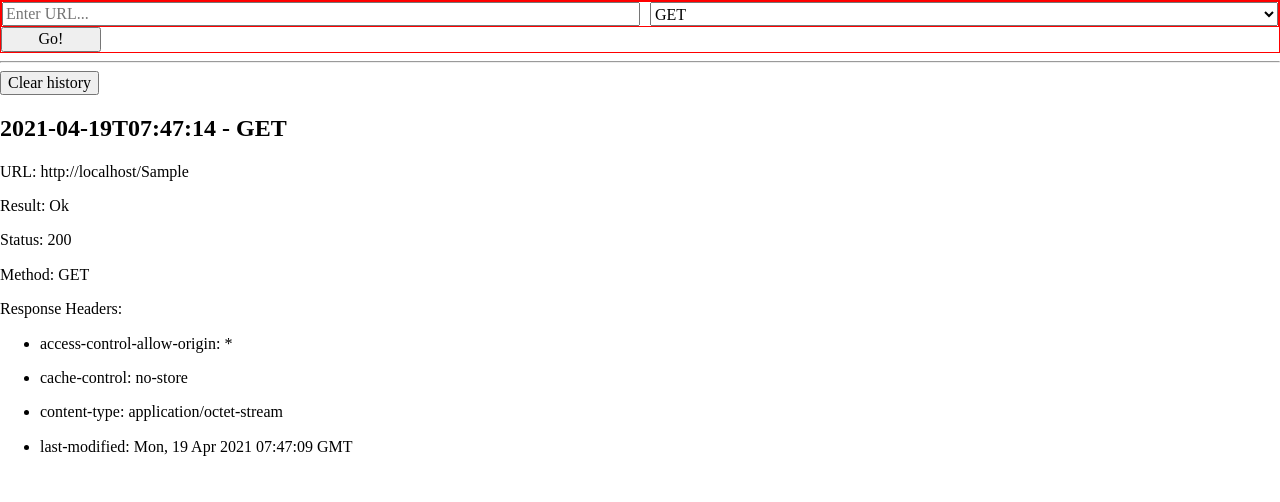
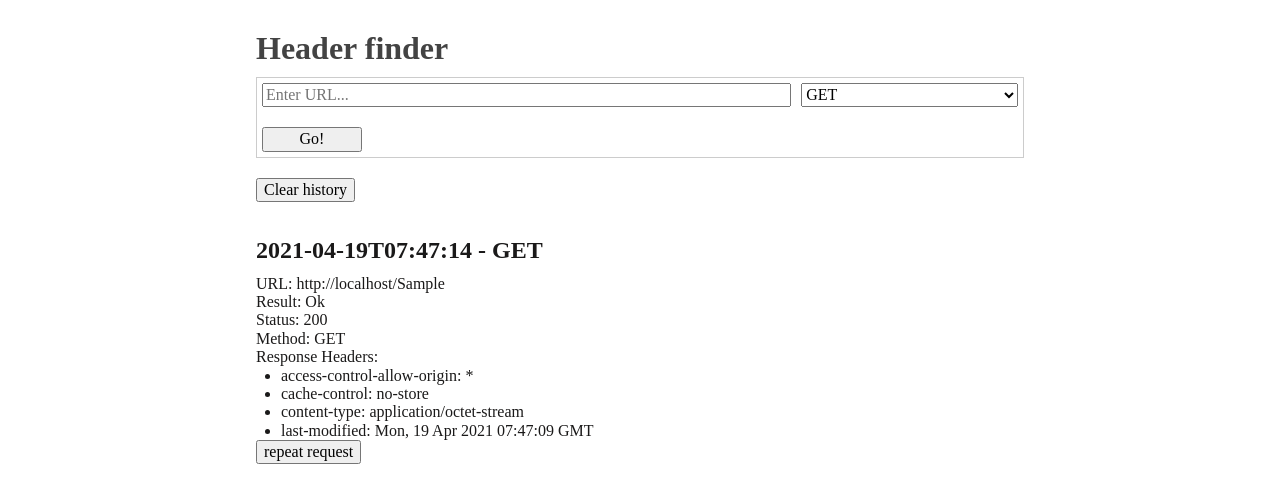
Before and after one commit to nosdmitry/itrium, a website built with webpack: page src/index.html in a window 1280 px wide. Both pictures are taken after typing "Sample" into the empty fields and a click on the button "Go!". Built offline with nearby package versions, Linux system fonts and the light colour scheme; files whose address does not match are found by name.

Commit message:
Feature: repeat request

```diff
--- a/src/block/form/form.scss
+++ b/src/block/form/form.scss
@@ -1,16 +1,19 @@
 .form {
-
+  display: grid;
+  row-gap: 20px;
+  border: 1px solid #ccc;
+  padding: 5px;
+  margin-bottom: 20px;
   &__wrap {
     display: grid;
-    grid-template-columns: 50% auto;
+    grid-template-columns: 70% auto;
     column-gap: 10px;
     row-gap: 10px;
     box-sizing: border-box;
-    border: 1px solid red;
   }
 
   &__input {
-    min-width: 100px;
+    min-width: 50px;
     width: 100%;
     box-sizing: border-box;
 
@@ -47,7 +50,7 @@
     text-align: right;
     margin: 0;
     padding: 0;
-    color: black;
+    color: #434343;
   }
 
   &__submit-button {
--- a/src/block/page/page.scss
+++ b/src/block/page/page.scss
@@ -1,3 +1,11 @@
 .page {
-  border: 1px solid red;
+  padding: 20px 20px;
+  max-width: 768px;
+  margin: 0 auto;
+
+  &__title {
+    margin: 10px 0;
+    padding: 0;
+    color: #434343;
+  }
 }
--- a/src/block/result/result.scss
+++ b/src/block/result/result.scss
@@ -1,4 +1,5 @@
 .result-section {
+
   &__text {
     color: rgb(70, 70, 70);
     &_type {
@@ -18,3 +19,30 @@
     }
   }
 }
+
+.result {
+  display: flex;
+  flex-direction: column;
+  padding-top: 20px;
+  &__text {
+    margin: 0;
+    padding: 0;
+    color: rgb(26, 25, 25);
+  }
+  &__title {
+    margin-bottom: 10px;
+    margin-top: 15px;
+  }
+  &__lists {
+    margin-left: 25px;
+    padding: 0;
+  }
+  &__header-text {
+    margin: 0;
+    padding: 0;
+  }
+  &__body {
+    display: block;
+    margin-left: 25px;
+  }
+}
--- a/src/index.html
+++ b/src/index.html
@@ -10,6 +10,7 @@
 
 <body>
   <section class="page">
+    <h1 class="page__title">Header finder</h1>
     <form class="form">
       <div class="form__wrap">
         <input class="form__input form__input_type_url" type="text" placeholder="Enter URL..."
@@ -32,9 +33,6 @@
 
     </form>
 
-  </section>
-
-  <hr />
 
     <section class="result-section">
       <div class="result-section__texts result-section__texts_type_hidden">
@@ -51,6 +49,8 @@
 
       </div>
     </section>
+</section>
+
 </body>
 
 </html>
--- a/src/index.js
+++ b/src/index.js
@@ -1,23 +1,10 @@
-import { data } from 'autoprefixer';
 import './index.scss'
 
-const form = document.querySelector('.form');
-const formUrl = form.querySelector('.form__input_type_url');
-const formMethod = form.querySelector('.form__input_type_method');
-const formBody = form.querySelector('.form__input_type_body');
-const formInputsWrap = form.querySelector('.form__wrap');
-const addNewHeaderButton = form.querySelector('.form__add-header');
-const addDataButton = form.querySelector('.form__submit-button');
-const resultSection = document.querySelector('.result');
-const clearHistoryButton = document.querySelector('.result-section__clear-button');
-const resultTexts = document.querySelector('.result-section__texts');
+import { form, formUrl, formMethod, formBody, formInputsWrap,
+  addNewHeaderButton, addDataButton, resultSection,
+  clearHistoryButton, resultTexts } from './utils/constants';
 
-
-function countHeaderInputs() {
-  return form.querySelectorAll('.form__input-wrap').length;
-}
-
-function createNewHeaderInput() {
+function createNewHeaderInput(headerName = '', headerValue = '') {
   const wrap = document.createElement('div');
   const headerInput = document.createElement('input');
   const valueInput = document.createElement('input');
@@ -32,15 +19,21 @@ function createNewHeaderInput() {
   headerInput.placeholder = `Header ${headerInputNumber + 1}`;
   valueInput.placeholder = `Value ${headerInputNumber + 1}`
 
+  headerInput.value = headerName;
+  valueInput.value = headerValue;
+
+  deleteButton.textContent = 'X';
   deleteButton.addEventListener('click', (evt) => {
     evt.preventDefault();
     formInputsWrap.removeChild(wrap);
   })
-
   wrap.append(headerInput, valueInput, deleteButton)
   return wrap;
 }
 
+function countHeaderInputs() {
+  return form.querySelectorAll('.form__input-wrap').length;
+}
 
 function addAllData(status) {
   const result = {}
@@ -57,11 +50,8 @@ function addAllData(status) {
   });
   result.header = res;
   result.date = Date.now();
-  //resultArray.push(result);
   return result;
 }
-
-
 
 function formCreatedRequest(data) {
   const resultWrap = document.createElement('div');
@@ -74,12 +64,26 @@ function formCreatedRequest(data) {
   const bodyTitle = document.createElement('p');
   const headerLists = document.createElement('ul');
   const headerTitle = document.createElement('p');
+  const repeatButton = document.createElement('button');
 
   resultWrap.classList.add('result__container');
+  title.classList.add('result__text', 'result__title');
+  result.classList.add('result__text')
+  status.classList.add('result__text')
+  url.classList.add('result__text')
+  method.classList.add('result__text')
+  bodyTitle.classList.add('result__text')
+  headerLists.classList.add('result__text')
+  headerTitle.classList.add('result__text')
+  headerLists.classList.add('result__text', 'result__lists')
+  headerTitle.classList.add('result__text')
+  body.classList.add('result__body')
 
+  repeatButton.textContent = 'repeat request';
   headerTitle.textContent = 'Response Headers:';
   Object.keys(data.responseHeaders).forEach(item => {
     const headerName = document.createElement('p');
+    headerName.classList.add('result__header-text');
     const headerListItem = document.createElement('li');
     headerName.textContent = item + ': ' + data.responseHeaders[item];
     headerListItem.append(headerName);
@@ -87,7 +91,6 @@ function formCreatedRequest(data) {
   })
 
   if (data.requestedBody) {
-    console.log(data.requestedBody)
     bodyTitle.textContent = 'Request Body: ';
     body.textContent = data.requestedBody;
   }
@@ -98,34 +101,23 @@ function formCreatedRequest(data) {
   result.textContent = `Result: ${data.status < 299 ? 'Ok' : 'Failure'}`;
 
   const todayDate = data.todayDate;
-
   title.textContent = todayDate + ' - ' + data.method;
 
-  resultWrap.append(title, url, result, status, method, headerTitle, headerLists, bodyTitle, body);
+  repeatButton.addEventListener('click', () => {
+    formUrl.value = data.url;
+    formMethod.value = data.method;
+    if(data.method !== 'GET') {
+      data.requestedBody ? formBody.value = data.requestedBody : '';
+      formBody.classList.remove('form__element_type_hidden');
+      addNewHeaderButton.classList.remove('form__element_type_hidden');
+      Object.keys(data.responseHeaders).forEach(item => {
+        formInputsWrap.append(createNewHeaderInput(item, data.responseHeaders[item]));
+      })
+    }
+  });
+  resultWrap.append(title, url, result, status, method, headerTitle, headerLists, bodyTitle, body, repeatButton);
   return resultWrap;
-
 }
-
-
-addDataButton.addEventListener('click', (evt) => {
-  evt.preventDefault();
-  const formData = addAllData();
-
-  sendRequest(formData.url, formData.method, formData.header, formData.body)
-    .then((data) => {
-
-      data.method = formData.method;
-      data.requstedDody = formData.body;
-      addDataToLocalStorage(convertToStorage(data));
-      renderLastDataFromStorage();
-
-      clearForm();
-    })
-    .catch(err => {
-      //renderReqestedData(err)
-      console.log('#### ERROR!!! ', err);
-    });
-})
 
 function clearForm() {
   addNewHeaderButton.classList.add('form__element_type_hidden');
@@ -167,7 +159,6 @@ function renderAllDataFromLocalStorage() {
   if (localStorage.getItem('storagedData')) {
     allData = JSON.parse(localStorage.getItem('storagedData'));
   }
-  console.log(allData.length);
   if(allData.length == 0) {
     resultTexts.classList.remove('result-section__texts_type_hidden');
     clearHistoryButton.classList.add('result-section__clear-button_type_hidden');
@@ -176,14 +167,12 @@ function renderAllDataFromLocalStorage() {
     clearHistoryButton.classList.remove('result-section__clear-button_type_hidden');
   }
   allData.forEach(item => {
-    console.log('item', item);
     resultSection.prepend(formCreatedRequest(item));
   })
 }
 
 function renderLastDataFromStorage() {
   const data = JSON.parse(localStorage.getItem('storagedData'));
-  console.log(data);
   if (data) {
     resultSection.prepend(formCreatedRequest(data[data.length - 1]))
     resultTexts.classList.add('result-section__texts_type_hidden');
@@ -191,17 +180,11 @@ function renderLastDataFromStorage() {
   }
 }
 
-
 function sendRequest(url, method, headers, body) {
-
   if (method === 'GET') {
     return fetch(url, {
       method: method,
     })
-      // .then((response) => {
-
-      //   return response;
-      // })
   } else {
     return fetch(url, {
       method: method,
@@ -213,10 +196,26 @@ function sendRequest(url, method, headers, body) {
         return response;
       })
   }
-
 }
 
 renderAllDataFromLocalStorage();
+
+addDataButton.addEventListener('click', (evt) => {
+  evt.preventDefault();
+  const formData = addAllData();
+  sendRequest(formData.url, formData.method, formData.header, formData.body)
+    .then((data) => {
+      data.method = formData.method;
+      data.requstedDody = formData.body;
+      addDataToLocalStorage(convertToStorage(data));
+      renderLastDataFromStorage();
+      clearForm();
+    })
+    .catch(err => {
+      //renderReqestedData(err)
+      console.log('#### ERROR!!! ', err);
+    });
+})
 
 formMethod.addEventListener('input', (evt) => {
   if (evt.target.value === 'GET') {
@@ -233,12 +232,11 @@ addNewHeaderButton.addEventListener('click', (evt) => {
 });
 
 clearHistoryButton.addEventListener('click', () => {
-  console.log('clicked');
   localStorage.removeItem('storagedData');
   document.querySelectorAll('.result__container').forEach(item => {
-    console.log(item);
     resultSection.removeChild(item);
   });
   resultTexts.classList.remove('result-section__texts_type_hidden');
   clearHistoryButton.classList.add('result-section__clear-button_type_hidden');
+  clearForm();
 });
--- /dev/null
+++ b/src/utils/constants.js
@@ -0,0 +1,10 @@
+export const form = document.querySelector('.form');
+export const formUrl = form.querySelector('.form__input_type_url');
+export const formMethod = form.querySelector('.form__input_type_method');
+export const formBody = form.querySelector('.form__input_type_body');
+export const formInputsWrap = form.querySelector('.form__wrap');
+export const addNewHeaderButton = form.querySelector('.form__add-header');
+export const addDataButton = form.querySelector('.form__submit-button');
+export const resultSection = document.querySelector('.result');
+export const clearHistoryButton = document.querySelector('.result-section__clear-button');
+export const resultTexts = document.querySelector('.result-section__texts');
```
Lines whose indentation alone changed are shown as unchanged.
